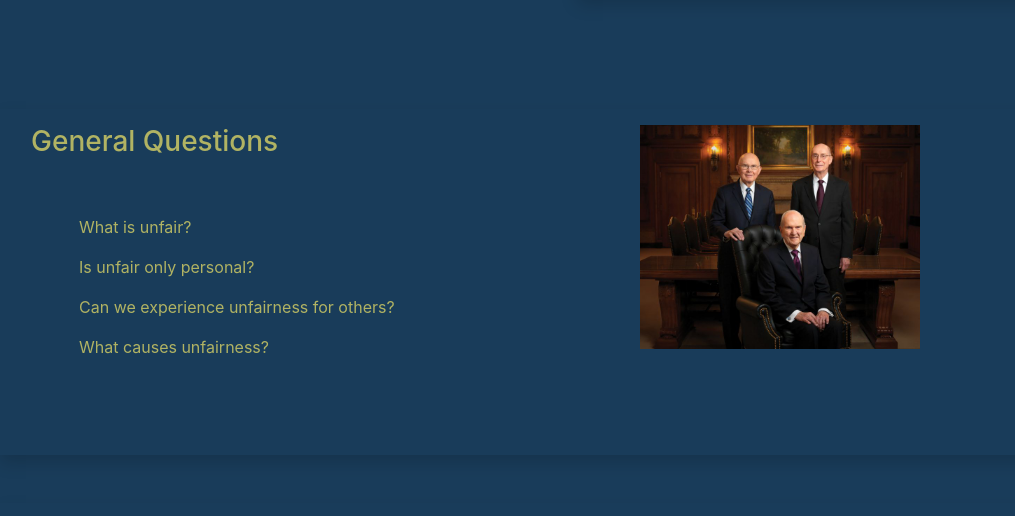
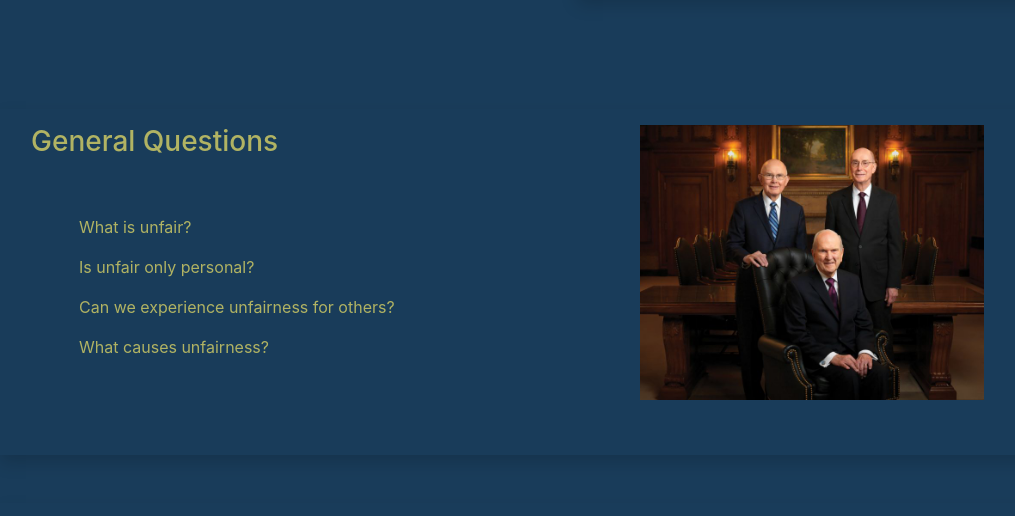
Before and after one commit to kpohiostyle/church, a plain HTML site: page index.html in a window 1280 px wide. Shown: the part 222-738 px from the top of the page, without its empty margins (63-1078 px from the left). Drawn offline with nearby package versions, Linux system fonts and the light colour scheme.

Commit message:
image fix

```diff
--- a/style.css
+++ b/style.css
@@ -6,8 +6,7 @@ body{
 
 }
 img{
-    max-width: 35vh;
-    max-height: fit-content;
+    width: 100%;
 }
 .header-image{
     min-width: 30vh;
```
